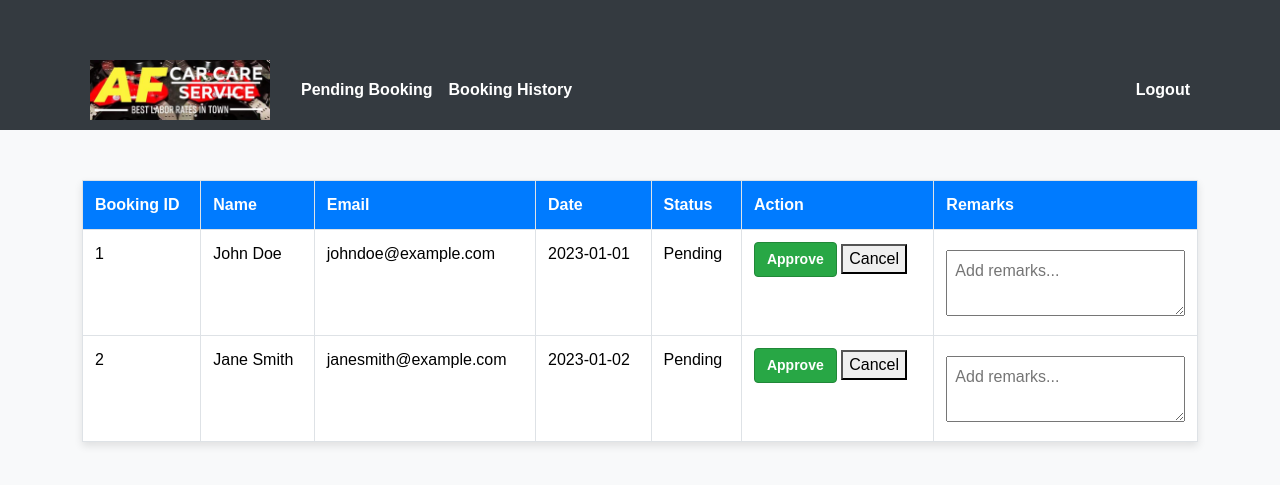
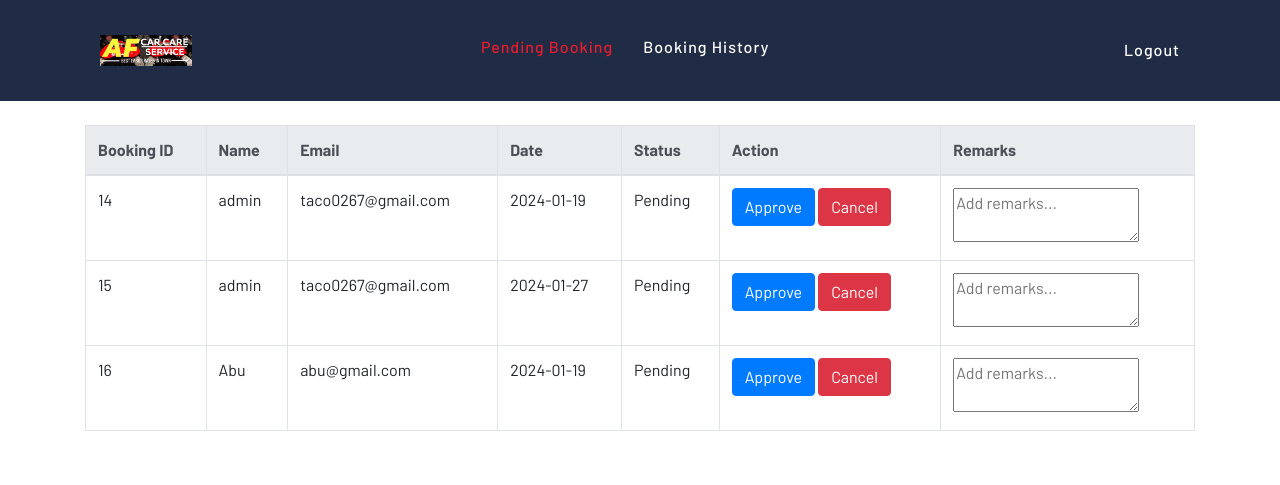
Before and after one commit to FidHackU/af-car-wash, a PHP site: page /employeeBookingPage.php in a window 1280 px wide. Shown: the top 485 px of the page. Run offline with PHP 8.4, Linux system fonts and the light colour scheme; data comes from the database, SQL or seed files in the repository; both versions use the stored data as it was after the commit; some libraries are stand-ins or nearby versions.

Commit message:
Employee page now can display the tables
Changed Employee page to bootstrap
Updated database
-booking table and customer table now connected by cascade(basically means deleting the customer will also delete their booking records)
-Customers now cannot sign up with the same username.

```diff
--- a/employeeBookingPage.php
+++ b/employeeBookingPage.php
@@ -1,143 +1,24 @@
+<?php include("dbConnection.php"); ?>
 <!DOCTYPE html>
 <html lang="en">
+
 <head>
     <meta charset="utf-8">
     <meta name="viewport" content="width=device-width, initial-scale=1">
     <title>employeeBookingPage</title>
     <link rel="icon" type="image/x-icon" href="image\car-wash.png">
-    <link href="https://cdn.jsdelivr.net/npm/bootstrap@5.3.2/dist/css/bootstrap.min.css" rel="stylesheet" integrity="sha384-T3c6CoIi6uLrA9TneNEoa7RxnatzjcDSCmG1MXxSR1GAsXEV/Dwwykc2MPK8M2HN" crossorigin="anonymous">
-    <link rel="stylesheet" href="https://cdnjs.cloudflare.com/ajax/libs/font-awesome/5.15.1/css/all.min.css">
-    <link href="https://fonts.googleapis.com/css2?family=Barlow:wght@400;500;600;700;800;900&display=swap" rel="stylesheet">
-
-    <style>
-        body {
-            font-family: 'Arial', sans-serif;
-            background-color: #f8f9fa;
-            margin: 0;
-            padding: 0;
-        }
-
-        .nav-bar {
-            background-color: #343a40; /* Navbar background color */
-            padding: 10px 0;
-        }
-
-        .navbar {
-            padding: 0;
-        }
-
-        .navbar-toggler {
-            border: none;
-            outline: none;
-        }
-
-        .navbar-toggler-icon {
-            background-color: #fff;
-        }
-
-        .navbar-nav {
-            margin-left: 0;
-        }
-
-        .nav-item {
-            padding: 0 15px;
-        }
-
-        .nav-link {
-            color: #fff;
-            font-weight: bold;
-            text-decoration: none;
-            display: flex;
-            align-items: center;
-        }
-
-        .nav-link img {
-            width: 180px;
-            height: auto;
-            margin-right: 15px;
-        }
-
-        .nav-link span {
-            display: none;
-        }
-
-        @media (max-width: 768px) {
-            .nav-link img {
-                display: none;
-            }
-            .nav-link span {
-                display: inline;
-            }
-        }
-
-        .nav-link.active {
-            color: #007bff; /* Active link color */
-        }
-
-        .navbar-toggler-icon {
-            background-color: #ccc; /* Change this to your desired color */
-        }
-
-        .logout-btn {
-            margin-left: auto;
-        }
-
-        .container {
-            margin-top: 50px;
-        }
-
-        .table-form {
-            width: 100%;
-            border-collapse: collapse;
-            margin-bottom: 20px;
-            box-shadow: 0 4px 8px rgba(0, 0, 0, 0.1);
-        }
-
-        .table-form th, .table-form td {
-            border: 1px solid #dee2e6;
-            padding: 12px;
-            text-align: left;
-        }
-
-        .table-form th {
-            background-color: #007bff;
-            color: #fff;
-        }
-
-        .table-form tr:nth-child(even) {
-            background-color: #f8f9fa;
-        }
-
-        .approve-btn {
-            display: inline-block;
-            padding: 6px 12px;
-            font-size: 14px;
-            font-weight: bold;
-            text-align: center;
-            text-decoration: none;
-            cursor: pointer;
-            background-color: #28a745;
-            color: #fff;
-            border: 1px solid #218838;
-            border-radius: 4px;
-        }
-
-        .remarks-textarea {
-            width: 100%;
-            padding: 8px;
-            margin-top: 8px;
-            box-sizing: border-box;
-        }
-    </style>
+    <?php include 'includes/header.php'; ?>
 </head>
 
 <body>
-    <script src="https://cdn.jsdelivr.net/npm/bootstrap@5.3.2/dist/js/bootstrap.bundle.min.js" integrity="sha384-C6RzsynM9kWDrMNeT87bh95OGNyZPhcTNXj1NW7RuBCsyN/o0jlpcV8Qyq46cDfL" crossorigin="anonymous"></script>
+    <script src="https://cdn.jsdelivr.net/npm/bootstrap@5.3.2/dist/js/bootstrap.bundle.min.js"
+        integrity="sha384-C6RzsynM9kWDrMNeT87bh95OGNyZPhcTNXj1NW7RuBCsyN/o0jlpcV8Qyq46cDfL"
+        crossorigin="anonymous"></script>
 
     <!--Nav Bar Start-->
     <div class="nav-bar">
         <div class="container">
-            <nav class="navbar navbar-expand-lg navbar-dark">
+            <nav class="navbar navbar-expand-lg bg-dark navbar-dark">
                 <button type="button" class="navbar-toggler" data-toggle="collapse" data-target="#navbarCollapse">
                     <span class="navbar-toggler-icon"></span>
                 </button>
@@ -146,17 +27,16 @@
                 <div class="collapse navbar-collapse justify-content-between" id="navbarCollapse">
                     <div class="navbar-nav">
                         <!-- Home link with image -->
-                        <a href="afcarwash.php" class="nav-item nav-link active">
-                            <img src="image\logo.png" alt="">
-                            <span>AF Car Care & Triple (A) Carwash</span>
+                        <a href="afcarwash.php" class="nav-item nav-link pr-0">
+                            <img src="image\logo.png" class="w-25" alt="">
                         </a>
 
-                        <a href="employeeBookingPage.php" class="nav-item nav-link">Pending Booking</a>
+                        <a href="employeeBookingPage.php" class="nav-item nav-link active">Pending Booking</a>
                         <a href="employeeBookingHistory.php" class="nav-item nav-link">Booking History</a>
                     </div>
 
                     <!-- Logout button -->
-                    <div class="navbar-nav logout-btn">
+                    <div class="navbar-nav">
                         <a href="logout.php" class="nav-item nav-link">Logout</a>
                     </div>
                 </div>
@@ -166,8 +46,25 @@
     <!--Nav Bar End-->
 
     <div class="container">
-        <table class="table table-form">
-            <thead>
+
+        <?php
+        //Retrieve user data for table
+        $sql = "SELECT booking.id AS booking_id, customer.id AS customer_id,booking.*, customer.*
+                FROM booking
+                INNER JOIN customer ON booking.customer_id = customer.id";
+        $stmt = mysqli_stmt_init($conn);
+        if (!mysqli_stmt_prepare($stmt, $sql)) {
+            header("Location: employeeBookingPage.php?error=stmtfailed");
+            exit();
+        }
+
+        mysqli_stmt_execute($stmt);
+
+        $resultData = mysqli_stmt_get_result($stmt);?>
+
+        <div class="table-responsive table-hover mt-4">
+            <table class="table table-bordered">
+                <thead class="thead-light">
                     <tr>
                         <th>Booking ID</th>
                         <th>Name</th>
@@ -179,33 +76,23 @@
                     </tr>
                 </thead>
                 <tbody>
+                    <?php while ($row = (mysqli_fetch_assoc($resultData))) { ?>
                         <tr>
-                    <td>1</td>
-                    <td>John Doe</td>
-                    <td>johndoe@example.com</td>
-                    <td>2023-01-01</td>
+                            <td><?php echo $row['booking_id']; ?></td>
+                            <td><?php echo $row['username']; ?></td>
+                            <td><?php echo $row['email']; ?></td>
+                            <td><?php echo $row['date']; ?></td>
                             <td>Pending</td>
                             <td>
-                        <button class="approve-btn" onclick="approveBooking(1)">Approve</button>
-                        <button class="cancel-btn" onclick="cancelBooking(1)">Cancel</button>
+                                <button class="btn btn-primary" onclick="approveBooking(1)">Approve</button>
+                                <button class="btn btn-danger" onclick="cancelBooking(1)">Cancel</button>
                             </td>
                             <td><textarea class="remarks-textarea" placeholder="Add remarks..."></textarea></td>
                         </tr>
-                <tr>
-                    <td>2</td>
-                    <td>Jane Smith</td>
-                    <td>janesmith@example.com</td>
-                    <td>2023-01-02</td>
-                    <td>Pending</td>
-                    <td>
-                        <button class="approve-btn" onclick="approveBooking(2)">Approve</button>
-                        <button class="cancel-btn" onclick="cancelBooking(2)">Cancel</button>
-                    </td>
-                    <td><textarea class="remarks-textarea" placeholder="Add remarks..."></textarea></td>
-                </tr>
-                <!-- Add more rows as needed -->
+                    <?php } ?>
                 </tbody>
             </table>
+        </div>
     </div>
 
     <!-- Bootstrap JS and dependencies -->
@@ -220,4 +107,5 @@
         }
     </script>
 </body>
+
 </html>
--- a/process_booking2.php
+++ b/process_booking2.php
@@ -12,14 +12,15 @@ if ($_SERVER['REQUEST_METHOD'] === 'POST') {
     $bookingTime = $_POST['bookingTime'];
     $specialInstructions = $_POST['specialInstructions'];
 
+    $id = $_SESSION['id'];
     $_SESSION['serviceType'] = $serviceType;
     $_SESSION['carType'] = $carType;
     $_SESSION['bookingDate'] = $bookingDate;
     $_SESSION['bookingTime'] = $bookingTime;
 
     // Prepare SQL statement to prevent SQL injection
-    $stmt = $conn->prepare("INSERT INTO booking (phone,vehicle,serviceType,carType,date,time,special) VALUES (?, ?, ?, ?, ?, ?, ?)");
-    $stmt->bind_param("sssssss", $telephoneNumber, $vehicleNumber, $serviceType, $carType, $bookingDate,$bookingTime, $specialInstructions );
+    $stmt = $conn->prepare("INSERT INTO booking (customer_id, phone,vehicle,serviceType,carType,date,time,special) VALUES (?, ?, ?, ?, ?, ?, ?, ?)");
+    $stmt->bind_param("isssssss", $id, $telephoneNumber, $vehicleNumber, $serviceType, $carType, $bookingDate ,$bookingTime, $specialInstructions );
 
     // Execute the statement and check for errors
     if ($stmt->execute()) {
--- a/process_login.php
+++ b/process_login.php
@@ -15,6 +15,7 @@ if ($_SERVER['REQUEST_METHOD'] === 'POST') {
     if ($result->num_rows > 0) {
         $row = $result->fetch_assoc();
         $hashedPassword = $row['password'];
+        $id = $row['id'];
 
         // Verify the entered password against the hashed password (use password_verify only when we have the hashed password done)
         if (password_verify($password, $hashedPassword)) {
@@ -23,6 +24,7 @@ if ($_SERVER['REQUEST_METHOD'] === 'POST') {
             // Set session variables on successful login
             $_SESSION['loggedin'] = true;
             $_SESSION['username'] = $username;
+            $_SESSION['id'] = $id;
             header("location: afcarwash.php");
         } else {
             // Incorrect password
```
Also changed, not shown: afcarwash.sql (+24 -16 lines), process_signup.php (+39 -0 lines). Lines whose indentation alone changed are shown as unchanged.
